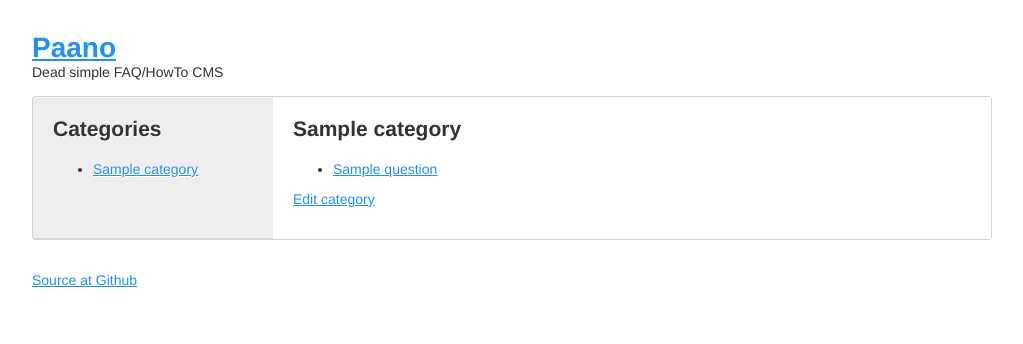
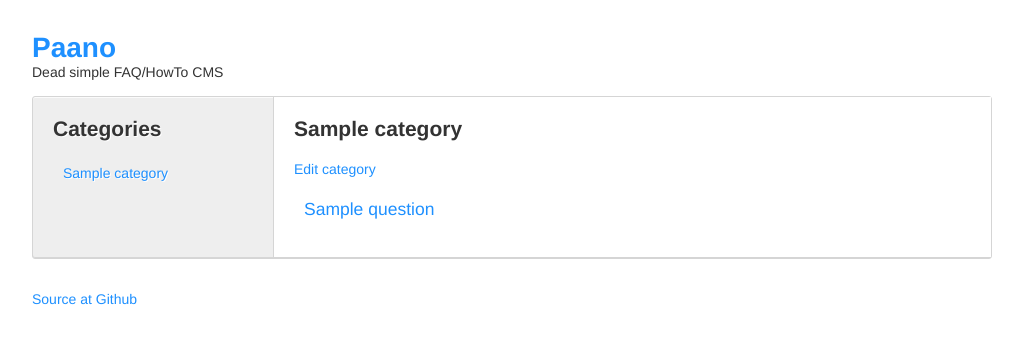
Before and after one commit to insynchq/paano, a Flask app: page /1/1 in a window 1280 px wide. Shown: the top 344 px of the page, without its empty margins (128-1151 px from the left). Run offline with Flask 2, Linux system fonts and the light colour scheme; tables that the repository leaves empty hold one stand-in row (values such as "Sample post"); parts of the project's set-up code (start-up, migrations or seed data) failed here and were passed over.

Commit message:
More style updates

```diff
--- a/paano/static/css/styles.css
+++ b/paano/static/css/styles.css
@@ -18,6 +18,7 @@
 
 a {
     color: dodgerblue;
+    text-decoration: none;
 }
 
 h2, h3, h4, h5 {
@@ -41,6 +42,7 @@ select {
 input[type=text],
 textarea {
     border: 1px solid gray;
+    border-radius: 3px;
     padding: 4px 5px;
 }
 
@@ -127,6 +129,8 @@ button,
 
 #content {
     background-color: white;
+    border: 1px solid #d5d5d5;
+    border-width: 0 0 1px 1px;
     padding: 16px 20px;
     margin-left: 240px;
 }
@@ -134,3 +138,19 @@ button,
 #footer {
     margin-top: 32px;
 }
+
+.categories,
+.questions {
+    list-style: none;
+    margin: 0 0 16px 10px;
+    padding: 0;
+}
+
+.categories {
+    line-height: 24px;
+}
+
+.questions {
+    font-size: 125%;
+    line-height: 32px;
+}
--- a/paano/templates/base.html
+++ b/paano/templates/base.html
@@ -29,7 +29,7 @@
                 <div id="sidebar">
                     <h2>Categories</h2>
                     {% block sidebar %}
-                    <ul>
+                    <ul class="categories">
                     {% for category in categories %}
                         <li><a href="{{ category.url() }}">{{ category.title }}</a></li>
                     {% endfor %}
--- a/paano/templates/category.html
+++ b/paano/templates/category.html
@@ -2,6 +2,7 @@
 
 {% block content %}
 <h2>{{ category.title }}</h2>
+<p><a class="edit" href="{{ category.url(edit=1) }}">Edit category</a></p>
 <ul class="questions">
 {% for question in questions %}
     <li>
@@ -9,5 +10,4 @@
     </li>
 {% endfor %}
 </ul>
-<p><a class="edit" href="{{ category.url(edit=1) }}">Edit category</a></p>
 {% endblock %}
--- a/paano/templates/question.html
+++ b/paano/templates/question.html
@@ -2,6 +2,6 @@
 
 {% block content %}
 <h2>{{ category.title }} &rsaquo; {{ question.title }}</h2>
+<p><a class="edit" href="{{ question.url(edit=1) }}">Edit question</a></p>
 {{ m.html(question.content) | safe }}
-<p><a class="edit" href="{{ question.url(edit=1) }}">Edit question</a></p>
 {% endblock %}
```
